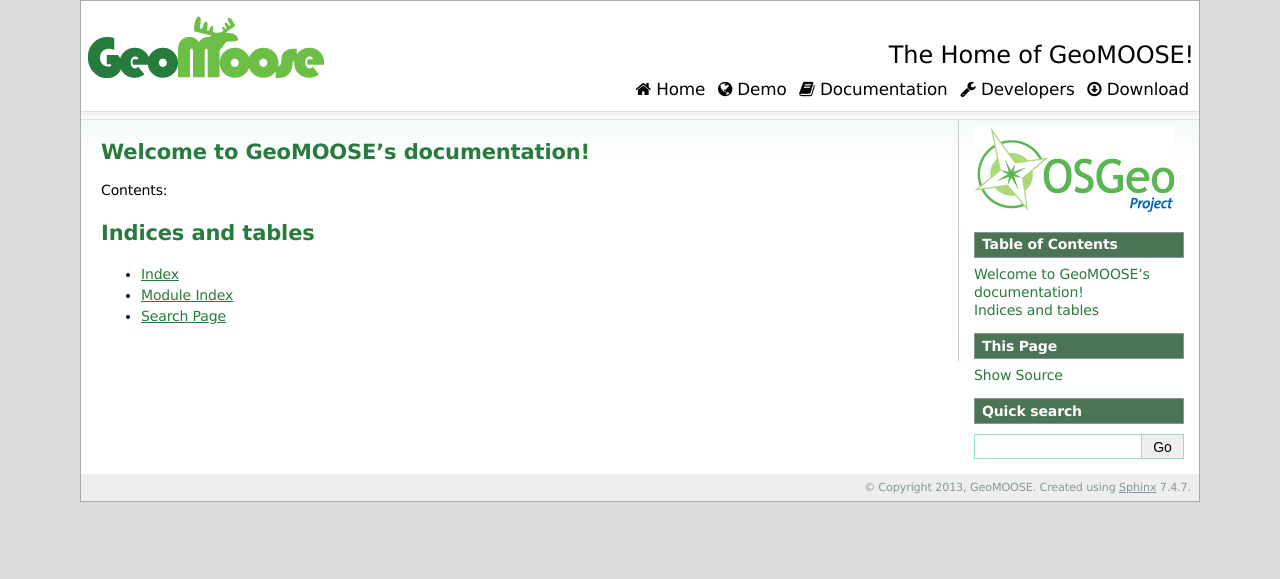
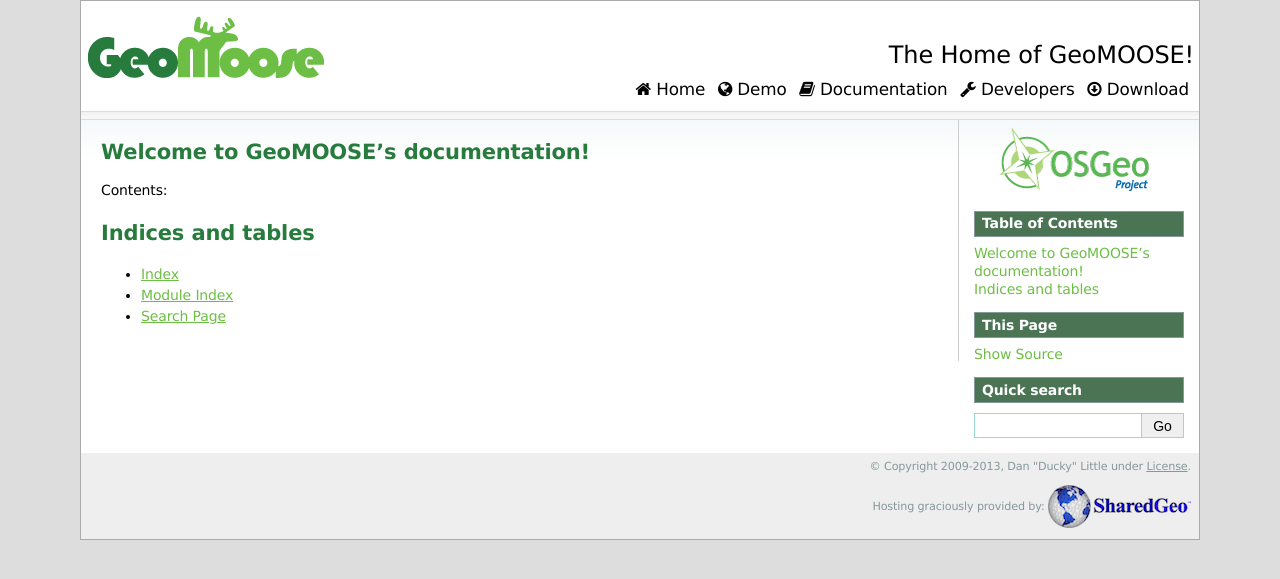
Before and after one commit to herambchaudhari4121/geomoose-website, a Sphinx documentation site: the page built from source/index.rst, in a window 1280 px wide. Shown: the top 579 px of the page. Built offline with Sphinx 7.4.7, drawn with Linux system fonts in a browser that asks for light colours.

Commit message:
Added link colour changing on hover, and added new footer crediting sharedgeo

```diff
--- a/source/_static/geomoose.css
+++ b/source/_static/geomoose.css
@@ -9,13 +9,23 @@
 }
 
 a {
-	color: #277b3c;
+	color: #6dbe45;
 }
 
 .header-links a {
 	color: black;
 	font-size: 1.2em;
 	padding-left: .5em;
+}
+
+.header-links a:hover {
+	color: #277b3c;
+}
+
+/* not my favorite centering hack, but it
+   did make the image position look nicer. */
+.sphinxsidebarwrapper img {
+	margin-left: 25px;
 }
 
 div.related ul li a {
--- a/source/_templates/layout.html
+++ b/source/_templates/layout.html
@@ -57,3 +57,15 @@
 	{{ super () }}
 </div>
 {% endblock %}
+
+{% block footer %}
+<div class="footer">
+	<div>
+	&copy; Copyright 2009-2013, Dan "Ducky" Little under <a href="http://docs.geomoose.org/info/license.html">License</a>.
+	</div>
+	<div>
+	Hosting graciously provided by:
+	<a title="SharedGeo" href="http://www.sharedgeo.org"><img style="vertical-align: middle" src="{{ pathto('_static/sg.png', 1) }}"/></a>
+	</div>
+</div>
+{% endblock %}
```
Also changed, not shown: source/_static/osgeo.png, source/_static/sg.png (added).
